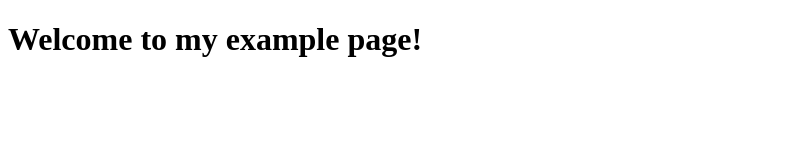
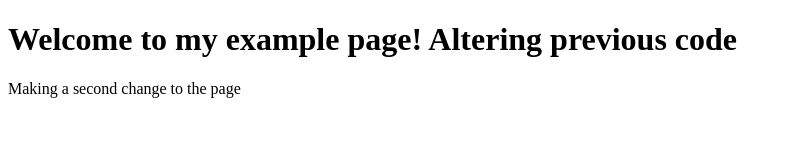
Before and after one commit to reimerben/example, a plain HTML site: page index.html in a window 1280 px wide. Shown: the whole page, without its empty margins (0-792 px from the left). Drawn offline with Linux system fonts and the light colour scheme.

Commit message:
Updating homepage

```diff
--- a/index.html
+++ b/index.html
@@ -7,6 +7,7 @@
     <title>Document</title>
 </head>
 <body>
-    <h1>Welcome to my example page!</h1>
+    <h1>Welcome to my example page! Altering previous code</h1>
+    <p>Making a second change to the page</p>
 </body>
 </html>
```
